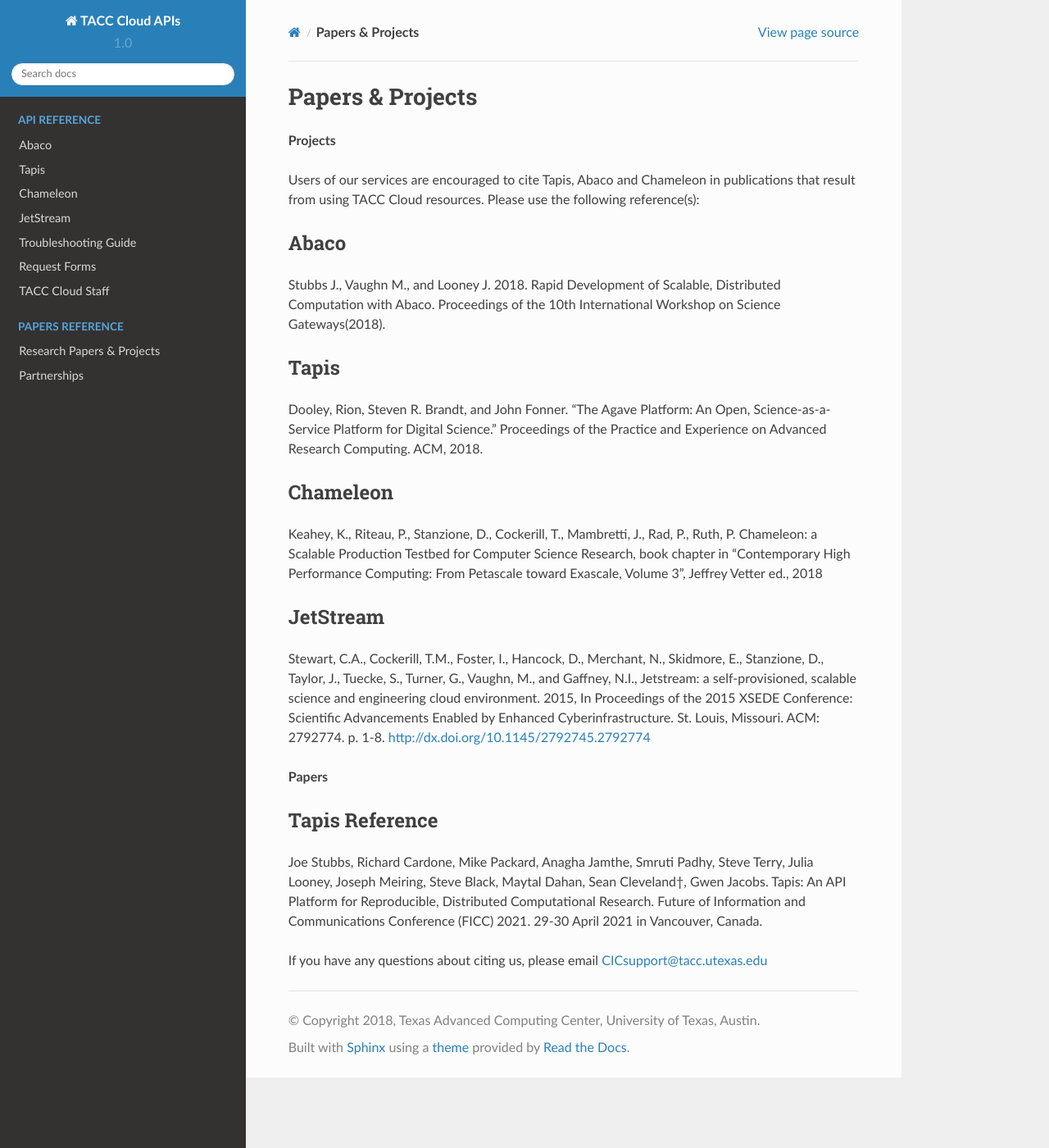
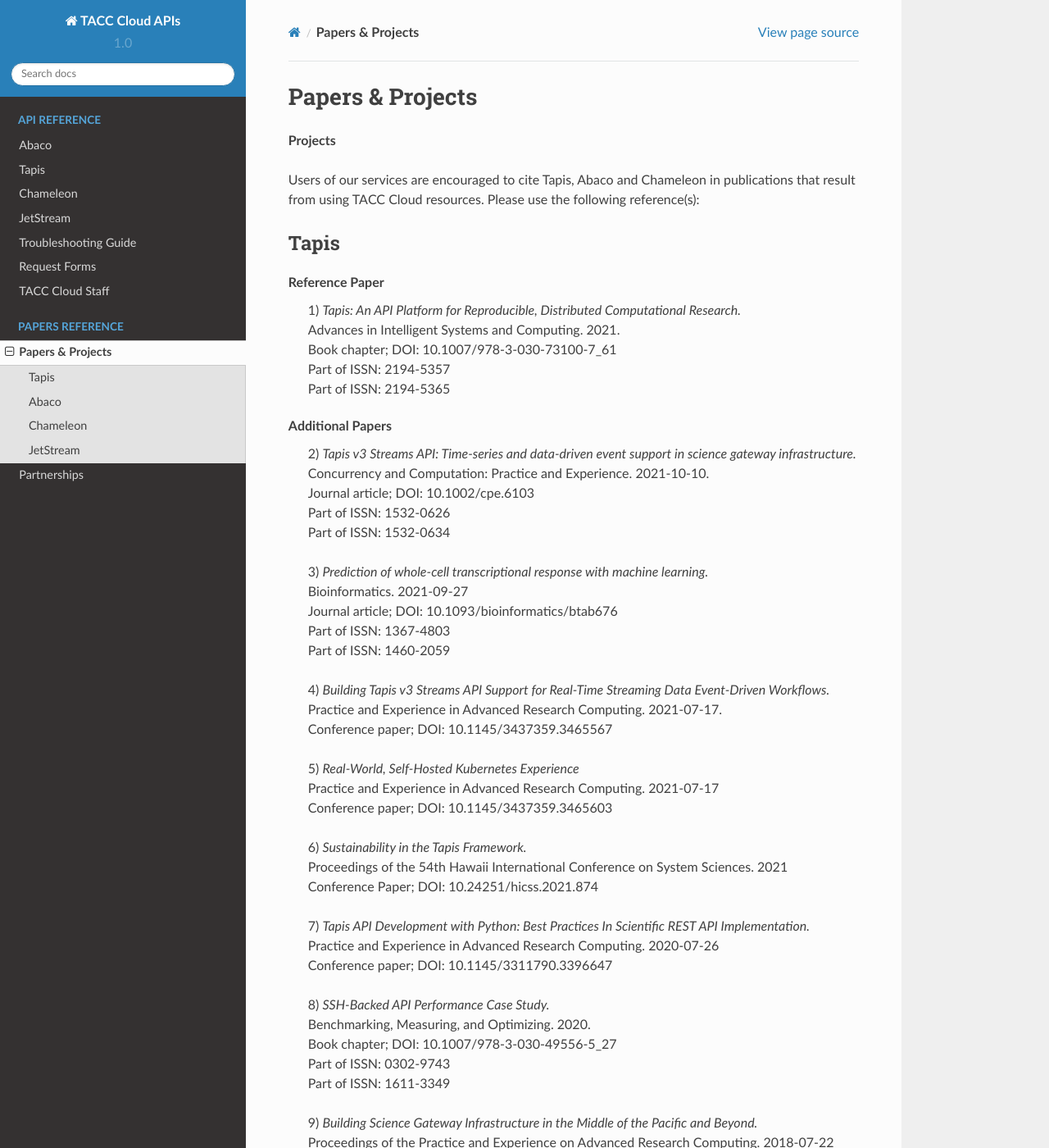
Before and after one commit to TACC-Cloud/tacc-cloud-docs, a Sphinx documentation site: the page built from docs/resources/papers.rst, in a window 1280 px wide and 1400 px high. Shown: the whole window at 82% size. Built offline with Sphinx 7.4.7 and the Read the Docs theme 2.0.0, drawn with Linux system fonts in a browser that asks for light colours; some of the changed text lies outside the part shown.

Commit message:
add papers

```diff
--- a/docs/conf.py
+++ b/docs/conf.py
@@ -12,13 +12,13 @@
 # add these directories to sys.path here. If the directory is relative to the
 # documentation root, use os.path.abspath to make it absolute, like shown here.
 #
-import os
+#import os
 # import sys
-from recommonmark.parser import CommonMarkParser
+#from recommonmark.parser import CommonMarkParser
 # sys.path.insert(0, os.path.abspath('.'))
 
 # -- RTD configuration -------------------------------------------------------
-on_rtd = os.environ.get('READTHEDOCS', None) == 'True'
+#on_rtd = os.environ.get('READTHEDOCS', None) == 'True'
 
 # -- Project information -----------------------------------------------------
 
@@ -43,11 +43,13 @@
 # ones.
 extensions = [
     'sphinx.ext.autodoc',
-    'sphinx.ext.doctest',
-    'sphinx.ext.intersphinx',
     'sphinx.ext.todo',
-    'sphinx_fontawesome'
+    'sphinx.ext.coverage',
+    'sphinx.ext.mathjax',
+    'sphinx.ext.ifconfig',
+    'sphinx.ext.viewcode',
 ]
+
 
 # Add any paths that contain templates here, relative to this directory.
 templates_path = ['_templates']
@@ -55,11 +57,7 @@
 # The suffix(es) of source filenames.
 # You can specify multiple suffix as a list of string:
 #
-source_suffix = ['.rst', '.md']
-# source_suffix = '.rst'
-source_parsers = {
-    '.md': CommonMarkParser,
-}
+source_suffix = '.rst'
 
 # The master toctree document.
 master_doc = 'index'
@@ -74,7 +72,7 @@
 # List of patterns, relative to source directory, that match files and
 # directories to ignore when looking for source files.
 # This pattern also affects html_static_path and html_extra_path .
-exclude_patterns = ['_build', 'Thumbs.db', '.DS_Store']
+# exclude_patterns = ['_build', 'Thumbs.db', '.DS_Store']
 
 # The name of the Pygments (syntax highlighting) style to use.
 pygments_style = 'sphinx'
@@ -85,13 +83,13 @@
 # The theme to use for HTML and HTML Help pages.  See the documentation for
 # a list of builtin themes.
 #
-html_theme = 'default'
-if not on_rtd:
-    import sphinx_rtd_theme
-    html_theme = 'sphinx_rtd_theme'
-    html_theme_path = [sphinx_rtd_theme.get_html_theme_path()]
-else:
-    html_theme = 'default'
+html_theme = 'sphinx_rtd_theme'
+# if not on_rtd:
+#     import sphinx_rtd_theme
+#     html_theme = 'sphinx_rtd_theme'
+#     html_theme_path = [sphinx_rtd_theme.get_html_theme_path()]
+# else:
+#     html_theme = 'default'
 
 # Theme options are theme-specific and customize the look and feel of a theme
 # further.  For a list of options available for each theme, see the
--- a/docs/index.rst
+++ b/docs/index.rst
@@ -37,8 +37,8 @@
    :maxdepth: 2
    :caption: Papers Reference
 
-   Research Papers & Projects <https://tacc-cloud.readthedocs.io/en/latest/resources/papers.html>
-   Partnerships <https://tacc-cloud.readthedocs.io/en/latest/resources/partnerships.html>
+   resources/papers
+   resources/partnerships
 
 
 
--- a/docs/resources/papers.rst
+++ b/docs/resources/papers.rst
@@ -9,13 +9,93 @@
 
 Users of our services are encouraged to cite Tapis, Abaco and Chameleon in publications that result from using TACC Cloud resources. Please use the following reference(s):
 
+Tapis
+-----
+
+Reference Paper
+  | 1) *Tapis: An API Platform for Reproducible, Distributed Computational Research.*
+  | Advances in Intelligent Systems and Computing. 2021.
+  | Book chapter; DOI: 10.1007/978-3-030-73100-7_61
+  | Part of ISSN: 2194-5357
+  | Part of ISSN: 2194-5365
+
+Additional Papers
+  | 2) *Tapis v3 Streams API: Time‐series and data‐driven event support in science gateway infrastructure.*
+  | Concurrency and Computation: Practice and Experience. 2021-10-10.
+  | Journal article; DOI: 10.1002/cpe.6103
+  | Part of ISSN: 1532-0626
+  | Part of ISSN: 1532-0634
+
+  | 3) *Prediction of whole-cell transcriptional response with machine learning.*
+  | Bioinformatics. 2021-09-27
+  | Journal article; DOI: 10.1093/bioinformatics/btab676
+  | Part of ISSN: 1367-4803
+  | Part of ISSN: 1460-2059
+
+  | 4) *Building Tapis v3 Streams API Support for Real-Time Streaming Data Event-Driven Workflows.*
+  | Practice and Experience in Advanced Research Computing. 2021-07-17.
+  | Conference paper; DOI: 10.1145/3437359.3465567
+
+  | 5) *Real-World, Self-Hosted Kubernetes Experience*
+  | Practice and Experience in Advanced Research Computing. 2021-07-17
+  | Conference paper; DOI: 10.1145/3437359.3465603
+
+  | 6) *Sustainability in the Tapis Framework.*
+  | Proceedings of the 54th Hawaii International Conference on System Sciences. 2021
+  | Conference Paper; DOI: 10.24251/hicss.2021.874
+
+  | 7) *Tapis API Development with Python: Best Practices In Scientific REST API Implementation.*
+  | Practice and Experience in Advanced Research Computing. 2020-07-26
+  | Conference paper; DOI: 10.1145/3311790.3396647
+
+  | 8) *SSH-Backed API Performance Case Study.*
+  | Benchmarking, Measuring, and Optimizing. 2020.
+  | Book chapter; DOI: 10.1007/978-3-030-49556-5_27
+  | Part of ISSN: 0302-9743
+  | Part of ISSN: 1611-3349
+
+  | 9) *Building Science Gateway Infrastructure in the Middle of the Pacific and Beyond.*
+  | Proceedings of the Practice and Experience on Advanced Research Computing. 2018-07-22
+  | Conference paper; DOI: 10.1145/3219104.3219151
+
+  | 10) *Virtualizing the Stampede2 Supercomputer with Applications to HPC in the Cloud.*
+  | Proceedings of the Practice and Experience on Advanced Research Computing. 2018-07-22
+  | Conference paper; DOI: 10.1145/3219104.3219131
+
+  | 11) *Distributed Systems of Microservices Using Docker and Serfnode.*
+  | 7th International Workshop on Science Gateways (IWSG). 2015-06.
+  | Conference paper; DOI: 10.1109/iwsg.2015.16
+
 Abaco
 -----
-Stubbs J., Vaughn M., and Looney J. 2018. Rapid Development of Scalable, Distributed Computation with Abaco. Proceedings of the 10th International Workshop on Science Gateways(2018).
+Reference Paper
+  | 1) *Rapid development of scalable, distributed computation with Abaco*.
+  | Proceedings of the 10th International Workshop on Science Gateways (2018).
+  | Conference paper; http://ceur-ws.org/Vol-2357/paper3.pdf
 
-Tapis
------
-Dooley, Rion, Steven R. Brandt, and John Fonner. "The Agave Platform: An Open, Science-as-a-Service Platform for Digital Science." Proceedings of the Practice and Experience on Advanced Research Computing. ACM, 2018.
+Additional Papers
+  | 2) *Tapis v3 Streams API: Time‐series and data‐driven event support in science gateway infrastructure.*
+  | Concurrency and Computation: Practice and Experience. 2021-10-10.
+  | Journal-article; DOI: 10.1002/cpe.6103
+  | Part of ISSN: 1532-0626
+  | Part of ISSN: 1532-0634
+
+  | 3) *Prediction of whole-cell transcriptional response with machine learning.*
+  | Bioinformatics. 2021-09-27
+  | Journal article; DOI: 10.1093/bioinformatics/btab676
+  | Part of ISSN: 1367-4803
+  | Part of ISSN: 1460-2059
+
+  | 4) *The Abaco Platform: A Performance and Scalability Study on the Jetstream Cloud.*
+  | Advances in Parallel & Distributed Processing, and Applications. 2021
+  | Conference paper; DOI: 10.1007/978-3-030-69984-0_77
+  | Part of ISBN: 978-3-030-69984-0
+
+  | 5) *GenApp, containers and Abaco.*
+  | Proceedings of the Practice and Experience in Advanced Research Computing on Rise of the Machines (learning). 2019-07-28.
+  | Conference paper; DOI: 10.1145/3332186.3332191
+
+
 
 Chameleon
 ---------
@@ -25,13 +105,6 @@
 ---------
 Stewart, C.A., Cockerill, T.M., Foster, I., Hancock, D., Merchant, N., Skidmore, E., Stanzione, D., Taylor, J., Tuecke, S., Turner, G., Vaughn, M., and Gaffney, N.I., Jetstream: a self-provisioned, scalable science and engineering cloud environment. 2015, In Proceedings of the 2015 XSEDE Conference: Scientific Advancements Enabled by Enhanced Cyberinfrastructure. St. Louis, Missouri.  ACM: 2792774.  p. 1-8. http://dx.doi.org/10.1145/2792745.2792774
 
-**Papers**
-
-Tapis Reference
----------
-Joe Stubbs, Richard Cardone, Mike Packard, Anagha Jamthe, Smruti Padhy, Steve Terry, Julia Looney, Joseph Meiring, Steve Black, Maytal Dahan, Sean Cleveland†, Gwen Jacobs. Tapis: An API Platform for Reproducible, Distributed Computational Research. Future of Information and Communications Conference (FICC) 2021. 29-30 April 2021 in Vancouver, Canada.
-
-
 .. raw:: html
          <br><br>
 
```
Also changed, not shown: 1 other file.
